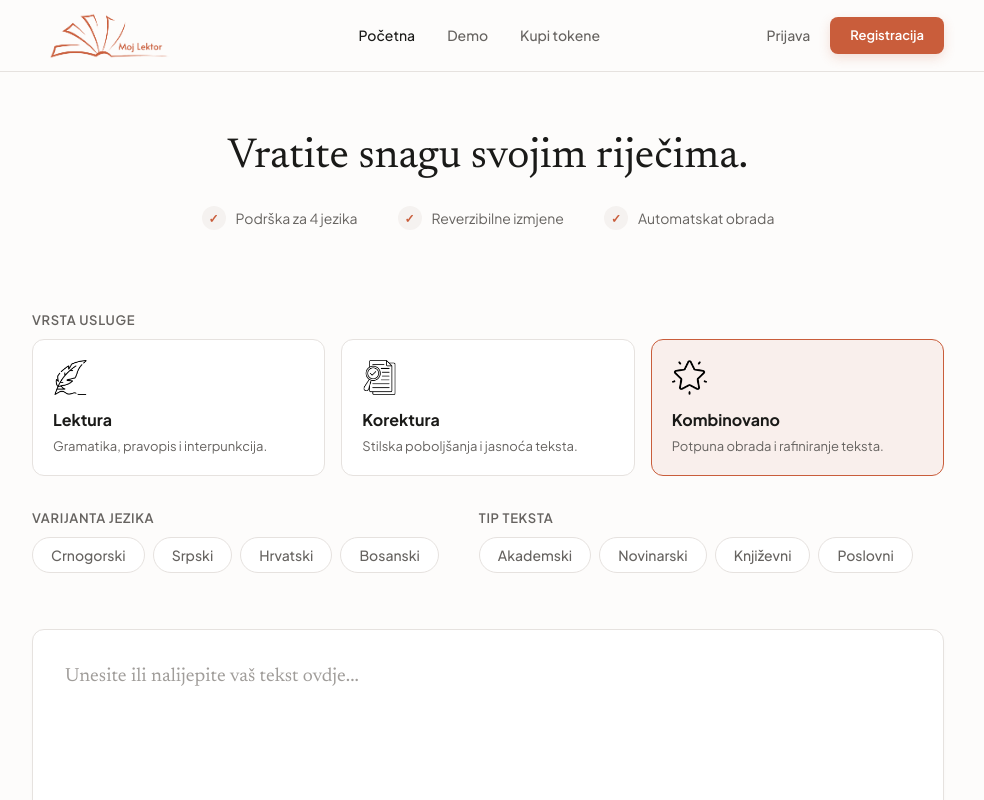
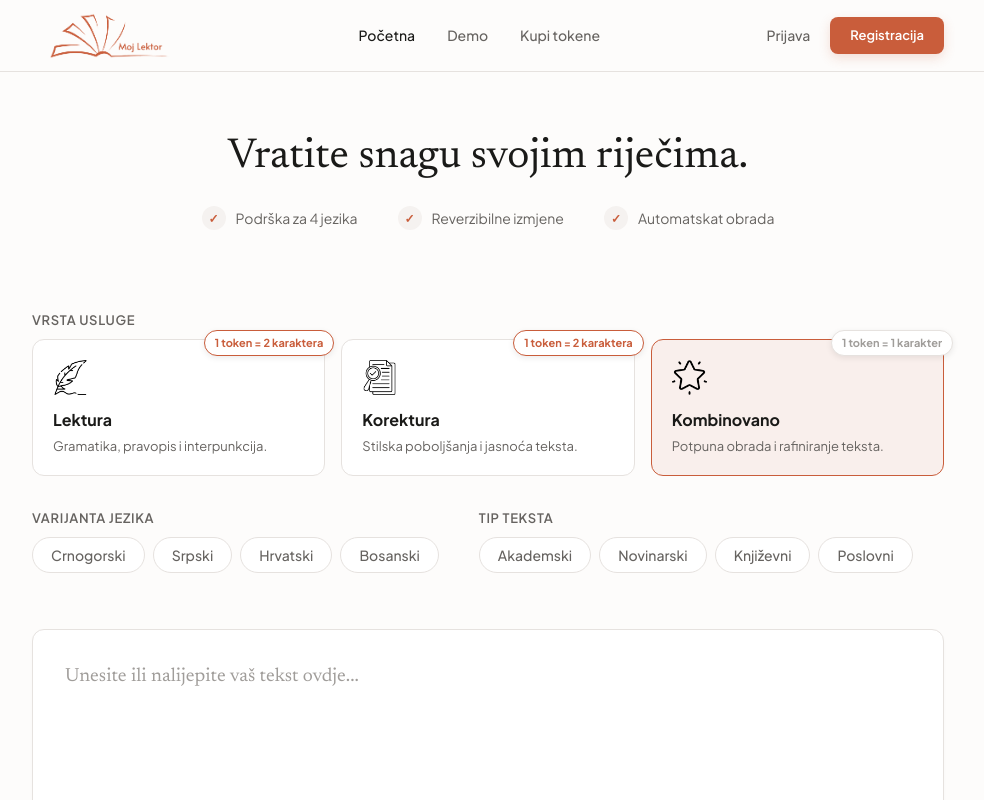
Before and after one commit to Lukaa21/MojLektor, a Next.js app in the folder frontend/: page / in a window 1280 px wide. Shown: the top 800 px of the page, without its empty margins (152-1136 px from the left). Built offline with nearby package versions, Linux system fonts and the light colour scheme; no server answers.

Commit message:
dodat pill na vrsta usluge

```diff
--- a/frontend/src/app/globals.css
+++ b/frontend/src/app/globals.css
@@ -187,7 +187,7 @@ body {
 }
 
 .service-badge.muted {
-  color: var(--accent);
+  color: var(--text-ghost);
   border: 1px solid var(--border-light);
 }
 
--- a/frontend/src/app/page.tsx
+++ b/frontend/src/app/page.tsx
@@ -22,10 +22,10 @@ import { ErrorMessage } from "../components/Error";
 import { Loader } from "../components/Loader";
 import { ResultDisplay } from "../components/ResultDisplay";
 
-const serviceCards: { value: ServiceType; icon: string; label: string; desc: string }[] = [
-  { value: "LEKTURA" as ServiceType, icon: "/lektura.png", label: "Lektura", desc: "Gramatika, pravopis i interpunkcija." },
-  { value: "KOREKTURA" as ServiceType, icon: "/korektura.png", label: "Korektura", desc: "Stilska poboljšanja i jasnoća teksta." },
-  { value: "BOTH" as ServiceType, icon: "/lektura+korektura.png", label: "Kombinovano", desc: "Potpuna obrada i rafiniranje teksta." },
+const serviceCards: { value: ServiceType; icon: string; label: string; desc: string; badgeText: string; badgeClass: "accent" | "muted" }[] = [
+  { value: "LEKTURA" as ServiceType, icon: "/lektura.png", label: "Lektura", desc: "Gramatika, pravopis i interpunkcija.", badgeText: "1 token = 2 karaktera", badgeClass: "accent" },
+  { value: "KOREKTURA" as ServiceType, icon: "/korektura.png", label: "Korektura", desc: "Stilska poboljšanja i jasnoća teksta.", badgeText: "1 token = 2 karaktera", badgeClass: "accent" },
+  { value: "BOTH" as ServiceType, icon: "/lektura+korektura.png", label: "Kombinovano", desc: "Potpuna obrada i rafiniranje teksta.", badgeText: "1 token = 1 karakter", badgeClass: "muted" },
 ];
 
 const languageChips: { value: Language; label: string }[] = [
@@ -356,6 +356,7 @@ export default function Home() {
               className={`service-card${serviceType === card.value ? " active" : ""}`}
               onClick={() => setServiceType(card.value)}
             >
+              <div className={`service-badge ${card.badgeClass}`}>{card.badgeText}</div>
               <img src={card.icon} alt={card.label} className="service-icon" />
               <h3>{card.label}</h3>
               <p>{card.desc}</p>
```
